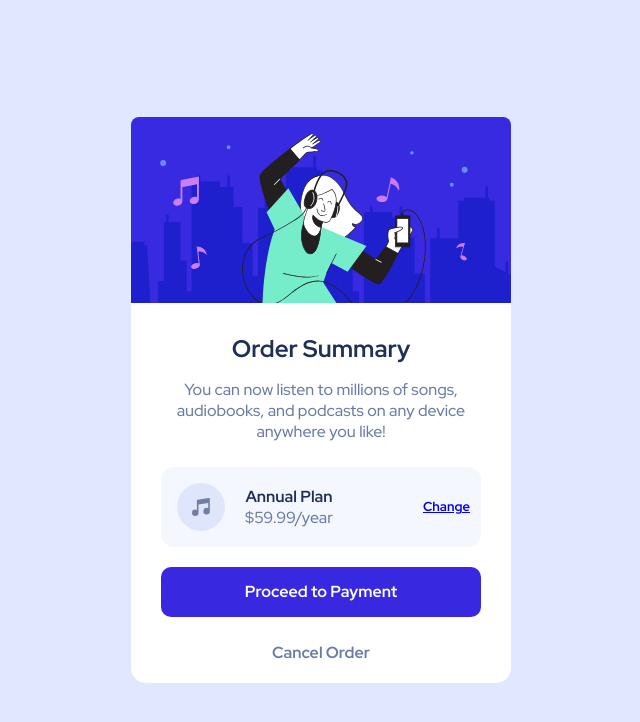
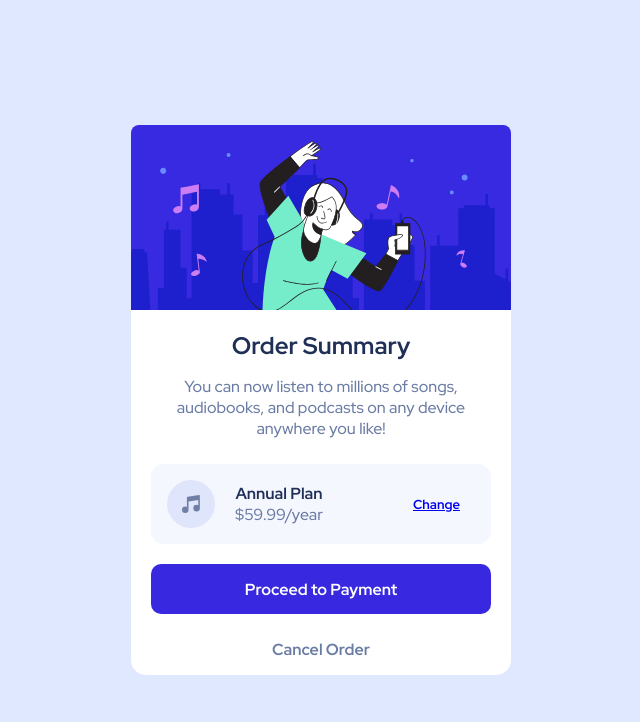
Before and after one commit to GustavoWong/Order-summary-component, a plain HTML site: page index.html in a window 1280 px wide. Shown: the whole page, without its empty margins (324-964 px from the left). Drawn offline with Linux system fonts and the light colour scheme; some packages are replaced by stand-ins of ours; a script that the page names is missing.

Commit message:
Update style.css

```diff
--- a/css/style.css
+++ b/css/style.css
@@ -48,7 +48,7 @@ section > *{
 }
 
 .info{
-    padding: 10px 30px 10px 30px;
+    padding: 0px 20px 5px 20px;
 }
 
 .text-order{
```
